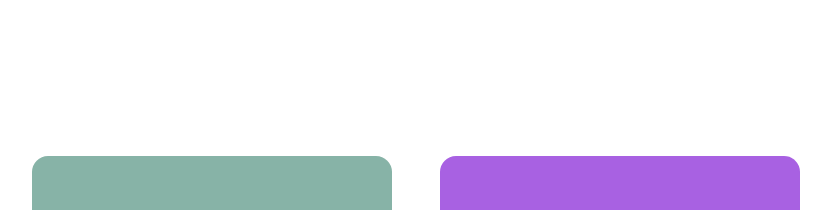
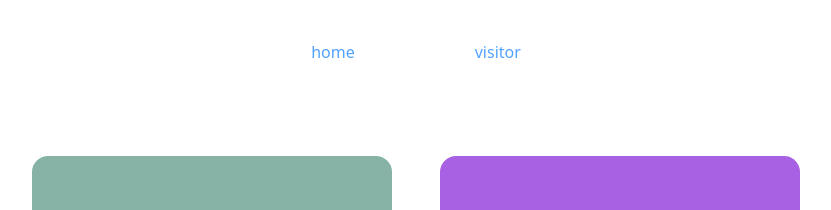
Before and after one commit to zxVictor123/next-parallel-routes-example, a Next.js app: page / in a window 1280 px wide. Shown: the top 210 px of the page, without its empty margins (224-1055 px from the left). Built offline with nearby package versions, Linux system fonts and the light colour scheme.

Commit message:
1.2完成了动态路由的默认文件处理，防止硬导航时404

```diff
--- /dev/null
+++ b/src/app/@analytics/visitor/page.tsx
@@ -0,0 +1,9 @@
+import React from 'react'
+
+function visitor() {
+  return (
+    <div className='w-90 aspect-square bg-[rgb(168,97,226)] flex justify-center items-center rounded-2xl'>@visitor</div>
+  )
+}
+
+export default visitor
--- /dev/null
+++ b/src/app/@team/default.tsx
@@ -0,0 +1,9 @@
+import React from 'react'
+
+function team() {
+  return (
+    <div className='w-90 aspect-square bg-[rgb(135,179,167)] flex justify-center items-center rounded-2xl'>@team</div>
+  )
+}
+
+export default team
--- /dev/null
+++ b/src/app/default.tsx
@@ -0,0 +1,7 @@
+
+
+export default function Home() {
+    return (
+      <div className='h-20 bg-gray-400 flex justify-center items-center rounded-2xl'>@children</div>
+    );
+  }
--- a/src/app/layout.tsx
+++ b/src/app/layout.tsx
@@ -1,5 +1,5 @@
 import "./globals.css";
-
+import Link from "next/link";
 
 export default function RootLayout({
   children,
@@ -14,6 +14,10 @@ export default function RootLayout({
     <html lang="en">
       <body>
         <div className="w-screen h-screen flex justify-center items-center">
+          <div className="absolute top-10 text-blue-400 flex gap-30 pb-24 ">
+            <Link href="/">home</Link>
+            <Link href="/visitor">visitor</Link>
+          </div>
           <div className="flex flex-col gap-12 text-white">
             <div className="flex gap-12">
               {team}
```
